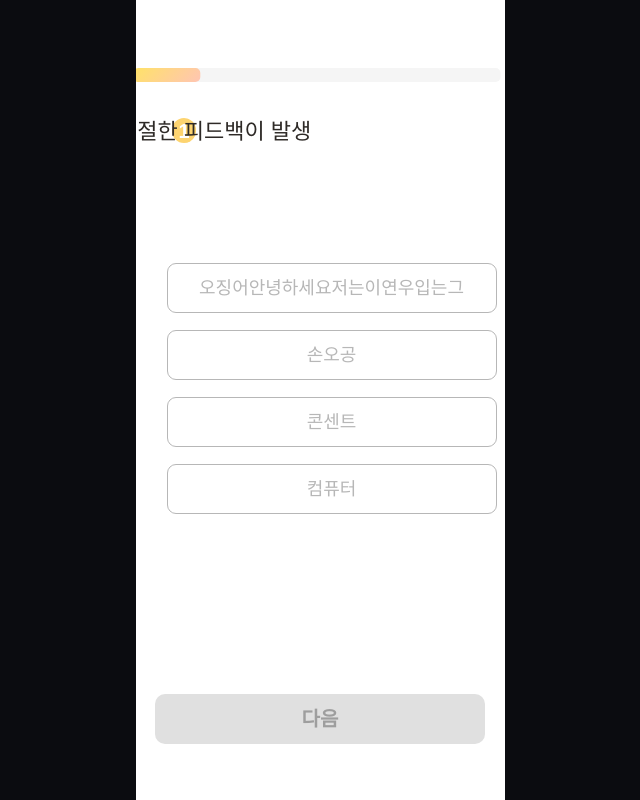
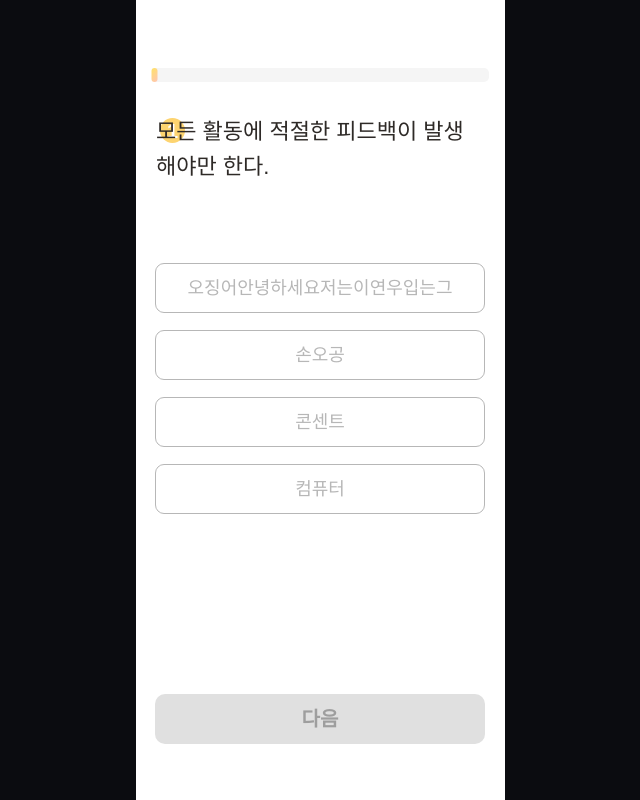
Before and after one commit to sandocsol/tenminread, a React (Vite) app: page /quiz/1 in a window 1280 px wide. Shown: the whole page, without its empty margins (320-960 px from the left). Built offline with nearby package versions, Linux system fonts and the light colour scheme.

Commit message:
fix: ProgressBar를 QuizView에 맞도록 추가, 퀴즈 보기, ProgressBar 중앙정렬

```diff
--- /dev/null
+++ b/src/features/quiz/components/ProgressBar.jsx
@@ -0,0 +1,53 @@
+import styled from 'styled-components';
+
+const ProgressBarContainer = styled.div`
+  position: relative;
+  width: 337px;
+  height: 14px;
+`;
+
+const ProgressBarBackground = styled.div`
+  position: absolute;
+  top: 0;
+  left: 50%;
+  transform: translateX(-50%);
+  width: 337px;
+  height: 14px;
+  background-color: #f5f5f5;
+  border-radius: 5px;
+`;
+
+const ProgressBarFill = styled.div`
+  position: absolute;
+  top: 0;
+  left: calc(50% - 168.5px); /* background의 왼쪽 끝 위치 (337/2 = 168.5) */
+  width: ${props => {
+    // 완료된 문제 수 = currentStep - 1 (현재 진행 중인 문제는 아직 완료되지 않음)
+    // 첫 번째 문제: 0개 완료 → 6px (최소값)
+    // 마지막 문제: 4개 완료 → 269.6px (한 칸 남음)
+    const completedSteps = Math.max(0, props.currentStep - 1);
+    const progress = (completedSteps / props.totalSteps) * 337;
+    return Math.max(6, Math.min(progress, 337)); // 최소 6px, 최대 337px
+  }}px;
+  height: 14px;
+  border-radius: 5px;
+  background: linear-gradient(
+    135deg,
+    rgba(255, 208, 108, 1) 0%,
+    rgba(255, 226, 105, 1) 2.88%,
+    rgba(255, 211, 142, 1) 51.44%,
+    rgba(255, 197, 179, 1) 100%
+  );
+  transition: width 0.3s ease;
+`;
+
+function ProgressBar({ currentStep, totalSteps }) {
+  return (
+    <ProgressBarContainer>
+      <ProgressBarBackground />
+      <ProgressBarFill currentStep={currentStep} totalSteps={totalSteps} />
+    </ProgressBarContainer>
+  );
+}
+
+export default ProgressBar;
--- a/src/features/quiz/components/QuizView.jsx
+++ b/src/features/quiz/components/QuizView.jsx
@@ -1,6 +1,6 @@
 import { useState } from 'react';
 import styled from 'styled-components';
-import ProgressBar from '../../reader/components/ProgressBar';
+import ProgressBar from './ProgressBar';
 import Button from '../../../components/Button';
 
 const QuizContainer = styled.div`
@@ -17,13 +17,15 @@ const QuizContainer = styled.div`
 const ProgressBarWrapper = styled.div`
   position: absolute;
   top: 68px;
-  left: 28px;
+  left: 50%;
+  transform: translateX(-50%);
 `;
 
 const QuestionContainer = styled.div`
   position: absolute;
   top: 114px;
-  left: 32px;
+  left: 50%;
+  transform: translateX(-50%);
   width: 328px;
   min-height: 70px;
 `;
@@ -53,7 +55,7 @@ const QuestionNumber = styled.p`
 const QuestionText = styled.p`
   position: absolute;
   top: 0;
-  left: calc(50% - 164px);
+  left: 50%;
   transform: translateX(-50%);
   width: 328px;
   font-family: 'VITRO_PRIDE_OTF', sans-serif;
@@ -67,7 +69,8 @@ const QuestionText = styled.p`
 const OptionsContainer = styled.div`
   position: absolute;
   top: 263px;
-  left: 31px;
+  left: 50%;
+  transform: translateX(-50%);
   width: 330px;
   display: flex;
   flex-direction: column;
```
